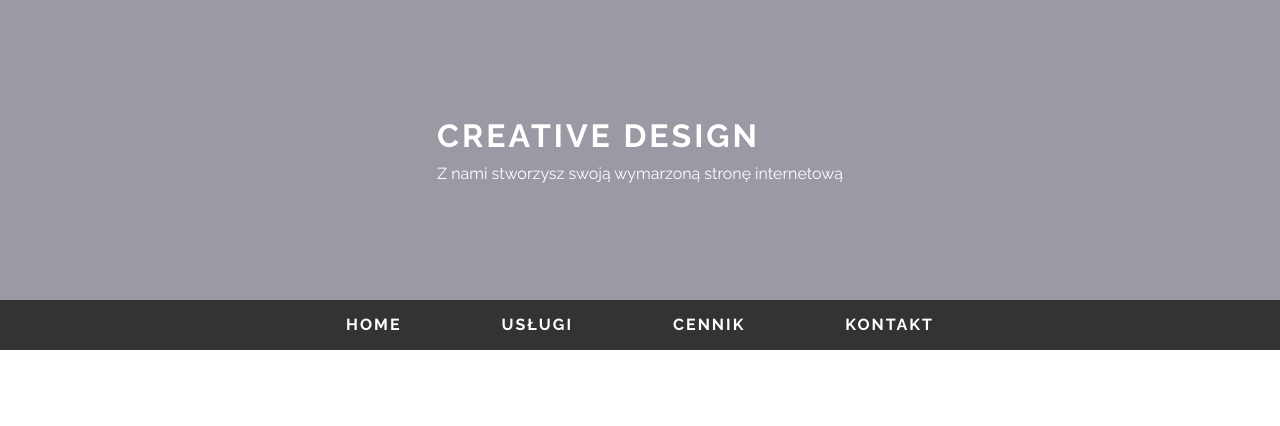
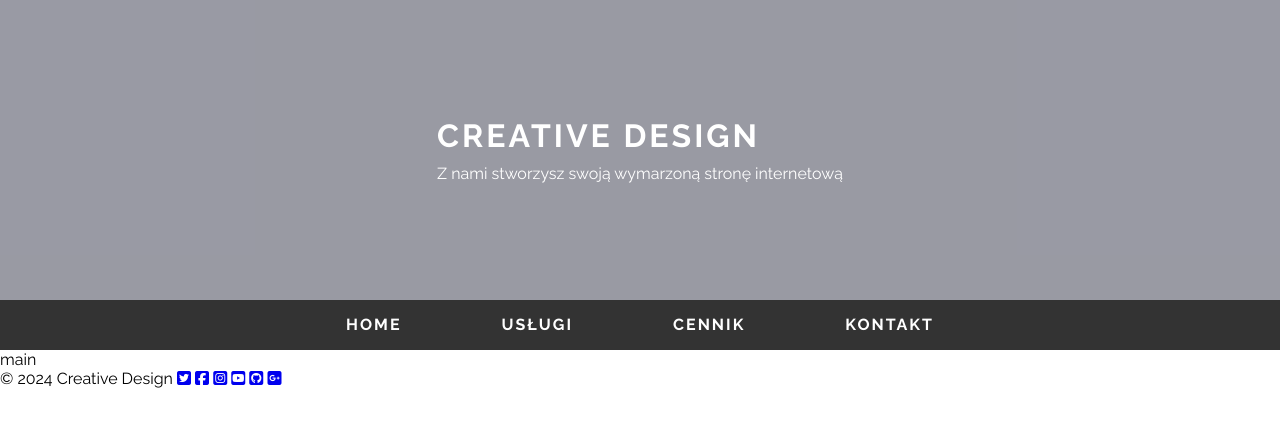
Before and after one commit to TomaszTomasz87/Web-1, a plain HTML site: page index.html in a window 1280 px wide. Drawn offline with Linux system fonts and the light colour scheme; files that its build step writes are made by us from their sources.

Commit message:
Update index.html

```diff
--- a/index.html
+++ b/index.html
@@ -1,11 +1,14 @@
+<!DOCTYPE html>
+<html lang="pl">
+
 <head>
     <meta charset="UTF-8">
     <meta http-equiv="X-UA-Compatible" content="IE=edge">
     <meta name="viewport" content="width=device-width, initial-scale=1.0">
     <title>Creative Design</title>
     <link rel="preconnect" href="https://fonts.googleapis.com">
-<link rel="preconnect" href="https://fonts.gstatic.com" crossorigin>
-<link href="https://fonts.googleapis.com/css2?family=Raleway:wght@100..900&display=swap" rel="stylesheet">
+    <link rel="preconnect" href="https://fonts.gstatic.com" crossorigin>
+    <link href="https://fonts.googleapis.com/css2?family=Raleway:wght@100..900&display=swap" rel="stylesheet">
     <link rel="stylesheet" href="/css/main.css">
 
     <script src="https://kit.fontawesome.com/1d23864fb5.js" crossorigin="anonymous"></script>
@@ -32,9 +35,24 @@
 
     </nav>
     <main>
-
+        <p>main</p>
     </main>
-    <footer></footer>
+    <footer>
+        <p>&copy; 2024 Creative Design <span class="icon-box">
+                <a href="#">
+                    <i class="fa-brands fa-square-twitter"></i></a>
+                <a href="#">
+                    <i class="fa-brands fa-square-facebook"></i></a>
+                <a href="#">
+                    <i class="fa-brands fa-square-instagram"></i></a>
+                <a href="#">
+                    <i class="fa-brands fa-square-youtube"></i></a>
+                <a href="#">
+                    <i class="fa-brands fa-square-github"></i></a>
+                <a href="#">
+                    <i class="fa-brands fa-square-google-plus"></i></a>
+            </span></p>
+    </footer>
 </body>
 
 </html>
```
